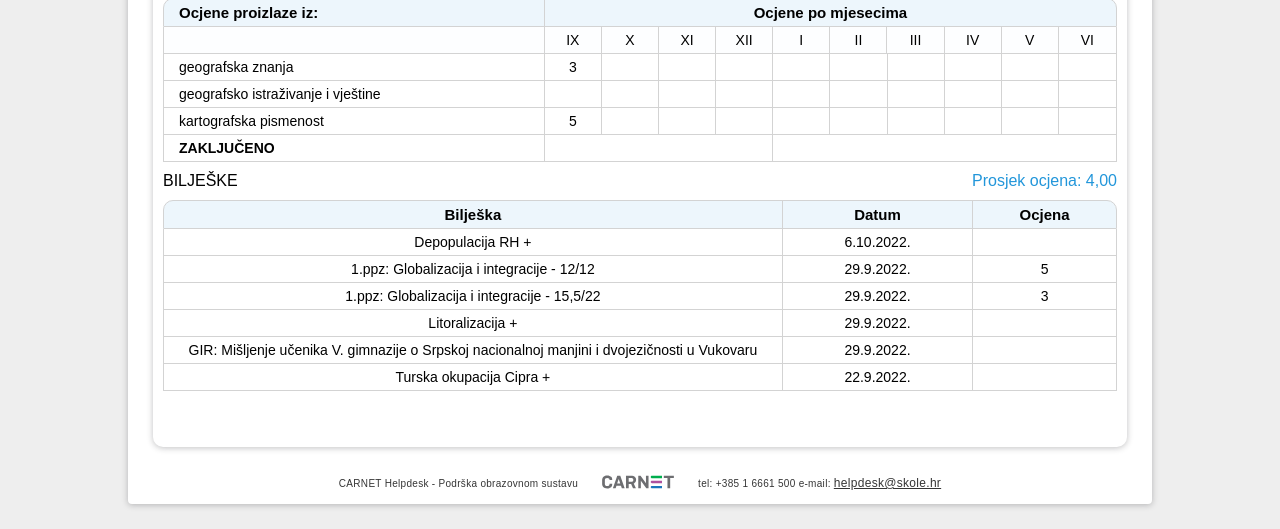
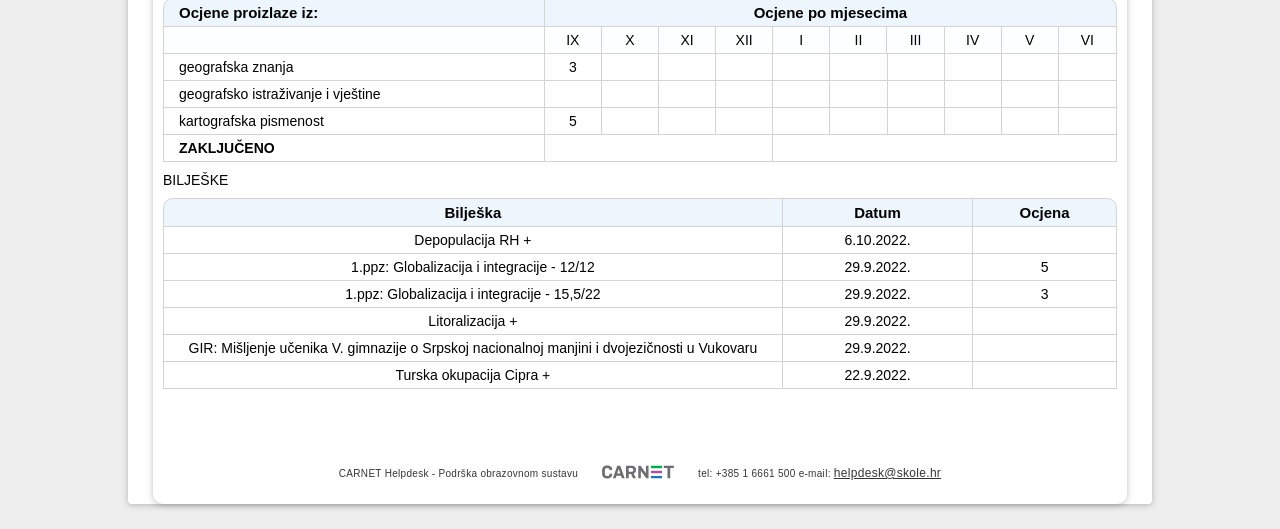
Before and after one commit to ocjene/Geografija, a plain HTML site: page index.html in a window 1280 px wide. Shown: the part 280-809 px from the top of the page. Drawn offline with Linux system fonts and the light colour scheme; a script that the page names is missing; a web font is replaced by a local one.

Commit message:
Add files via upload

```diff
--- a/index.html
+++ b/index.html
@@ -326,7 +326,6 @@
 					<div class="flex-row"></div>
 					<div class="flex-row"></div>
 				</div>
-			</div><div style="color: rgb(34, 150, 218); float: right;">Prosjek ocjena: 4,00</div>
 
 
 							<div class="section-title">BILJEŠKE</div>
```
